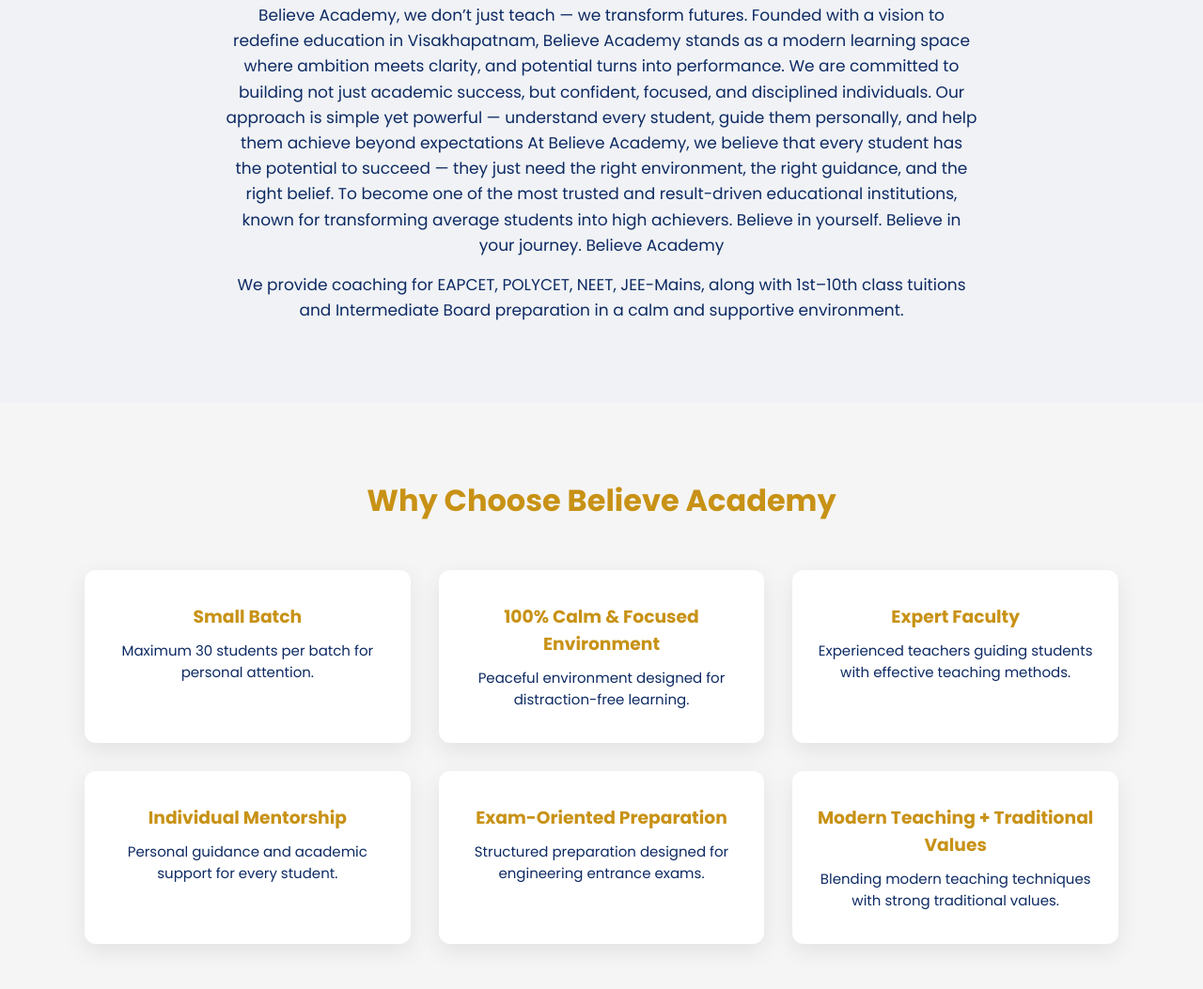
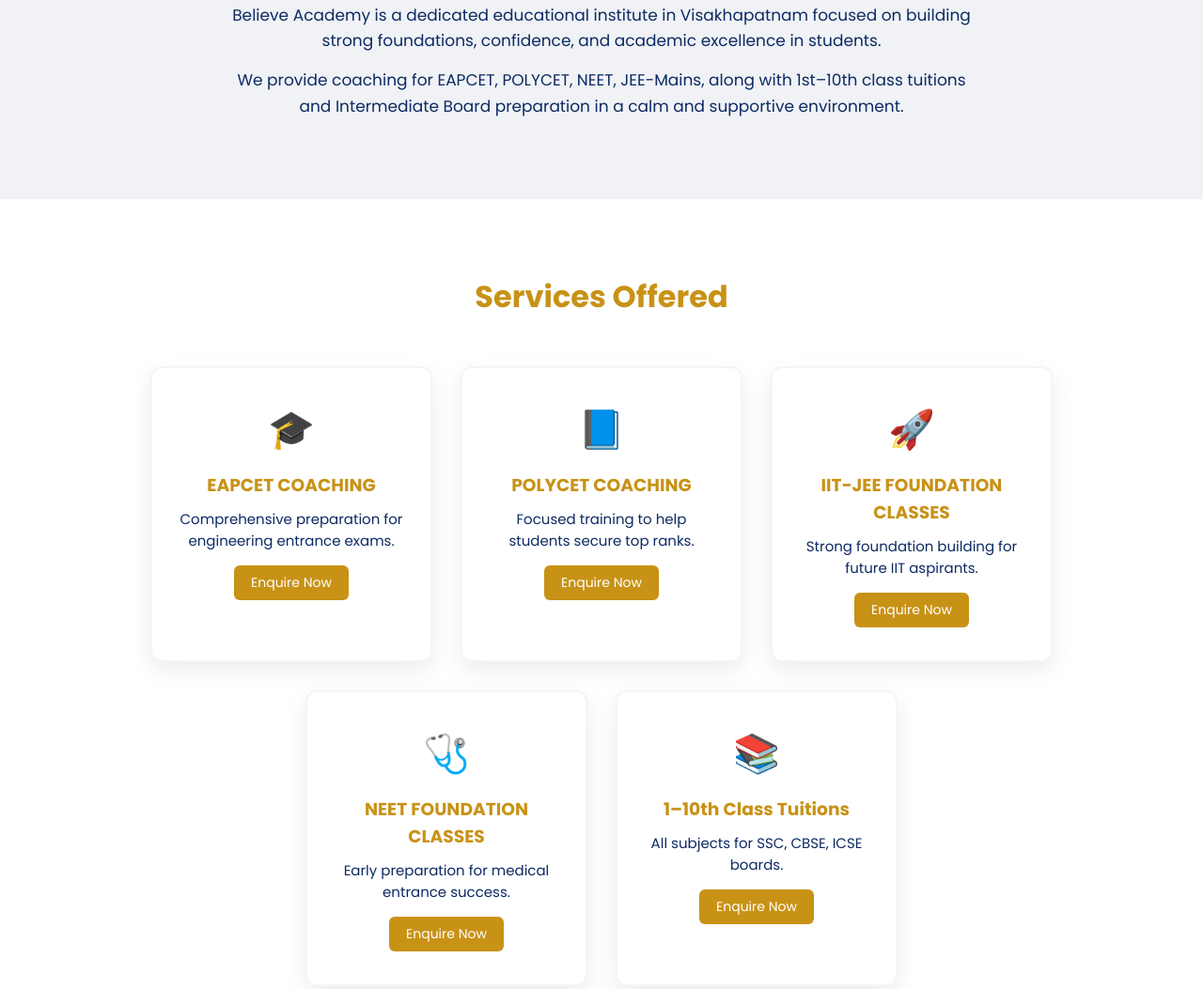
Before and after one commit to businessboxvizag/BELIEVE-ACADEMY, a plain HTML site: page index.html in a window 1280 px wide. Shown: the part 1003-2056 px from the top of the page at 94% size. Drawn offline with nearby package versions, Linux system fonts and the light colour scheme.

Commit message:
Update index.html

```diff
--- a/index.html
+++ b/index.html
@@ -36,18 +36,57 @@
 <section class="description">
 <h2>About Us</h2>
 <p>
-Believe Academy, we don’t just teach — we transform futures.
-
-Founded with a vision to redefine education in Visakhapatnam, Believe Academy stands as a modern learning space where ambition meets clarity, and potential turns into performance. We are committed to building not just academic success, but confident, focused, and disciplined individuals.
-
-Our approach is simple yet powerful — understand every student, guide them personally, and help them achieve beyond expectations
- At Believe Academy, we believe that every student has the potential to succeed — they just need the right environment, the right guidance, and the right belief.
-To become one of the most trusted and result-driven educational institutions, known for transforming average students into high achievers.
-Believe in yourself. Believe in your journey.
-Believe Academy</p>
+Believe Academy is a dedicated educational institute in Visakhapatnam focused on building strong foundations, confidence, and academic excellence in students.
+</p>
 <p>
 We provide coaching for EAPCET, POLYCET, NEET, JEE-Mains, along with 1st–10th class tuitions and Intermediate Board preparation in a calm and supportive environment.
 </p>
+</section>
+
+<!-- ✅ UPDATED SERVICES SECTION -->
+<section class="why-section services-fix services-unique">
+
+<h2>Services Offered</h2>
+
+<div class="why-container">
+
+<div class="why-card service-card">
+<div class="service-icon">🎓</div>
+<h3>EAPCET COACHING</h3>
+<p>Comprehensive preparation for engineering entrance exams.</p>
+<a href="#enquiry" class="service-btn">Enquire Now</a>
+</div>
+
+<div class="why-card service-card">
+<div class="service-icon">📘</div>
+<h3>POLYCET COACHING</h3>
+<p>Focused training to help students secure top ranks.</p>
+<a href="#enquiry" class="service-btn">Enquire Now</a>
+</div>
+
+<div class="why-card service-card">
+<div class="service-icon">🚀</div>
+<h3>IIT-JEE FOUNDATION CLASSES</h3>
+<p>Strong foundation building for future IIT aspirants.</p>
+<a href="#enquiry" class="service-btn">Enquire Now</a>
+</div>
+
+<div class="why-card service-card">
+<div class="service-icon">🩺</div>
+<h3>NEET FOUNDATION CLASSES</h3>
+<p>Early preparation for medical entrance success.</p>
+<a href="#enquiry" class="service-btn">Enquire Now</a>
+</div>
+
+<div class="why-card service-card">
+<div class="service-icon">📚</div>
+<h3>1–10th Class Tuitions</h3>
+<p>All subjects for SSC, CBSE, ICSE boards.</p>
+<a href="#enquiry" class="service-btn">Enquire Now</a>
+</div>
+
+</div>
+
 </section>
 
 <section class="why-section">
@@ -136,6 +175,14 @@ We provide coaching for EAPCET, POLYCET, NEET, JEE-Mains, along with 1st–10th
 </div>
 </footer>
 
+<!-- POPUP -->
+<div id="popup" class="popup" style="display:none;">
+  <div class="popup-content">
+    <span class="close-btn" onclick="closePopup()">×</span>
+    <img src="popup.jpeg" alt="Popup Image">
+  </div>
+</div>
+
 <!-- JAVASCRIPT -->
 <script src="script.js"></script>
 
```
